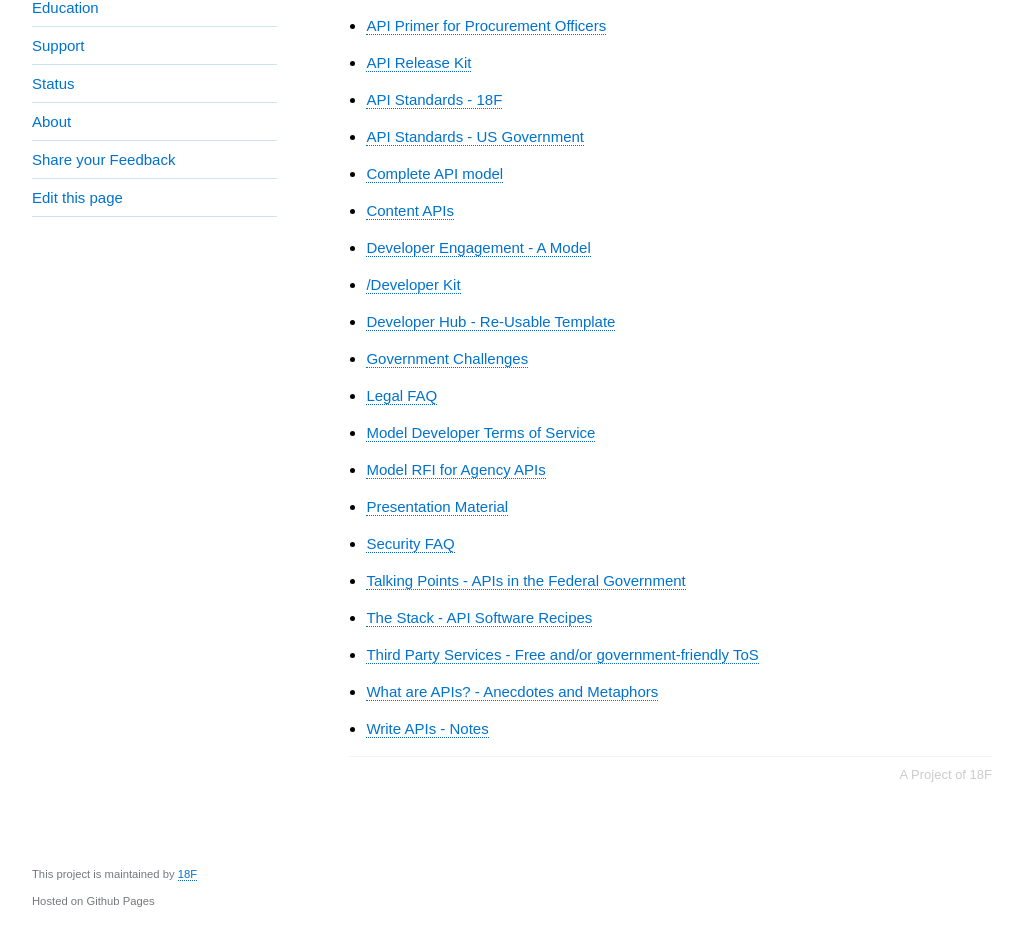
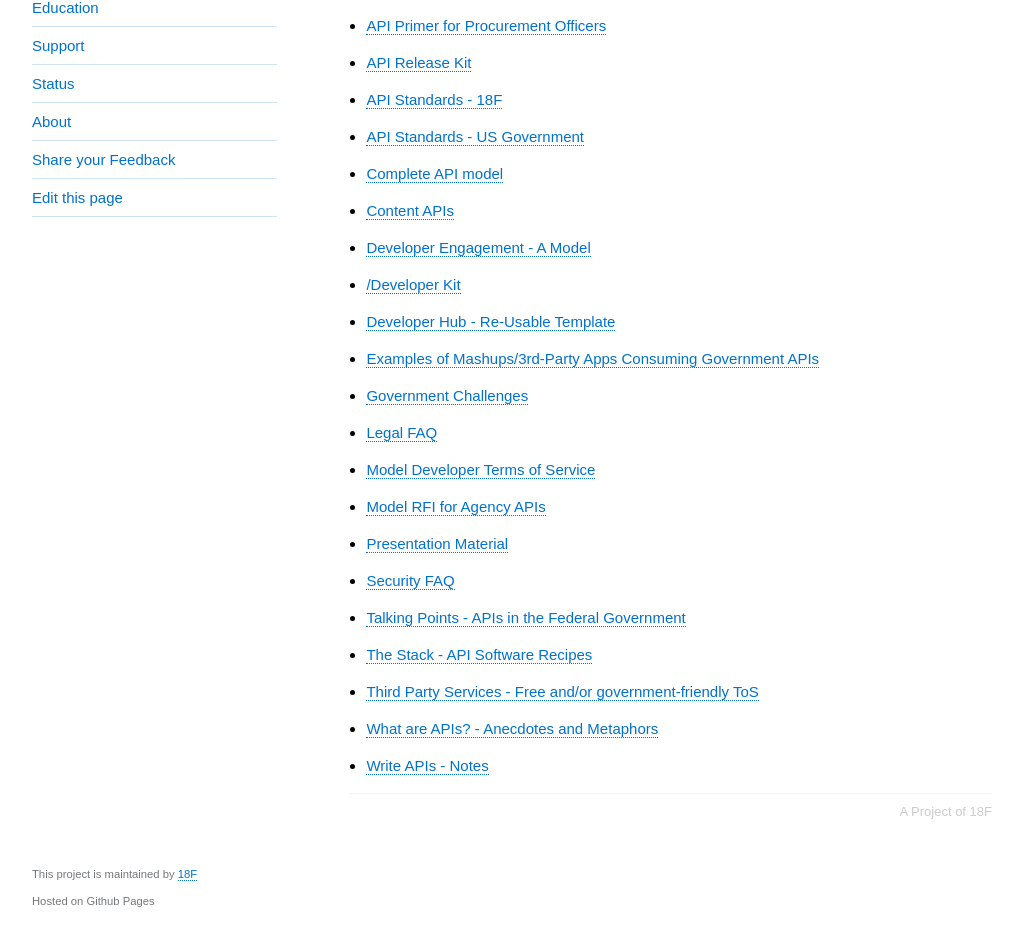
Before and after one commit to 18F/API-All-the-X, a Jekyll site: the page built from pages/resources.md, in a window 1280 px wide and 1277 px high. Shown: the part 336-1277 px from the top of the window, without its empty margins (128-1151 px from the left). Built offline with Jekyll 4.4.1, drawn with Linux system fonts in a browser that asks for light colours.

Commit message:
Update resources.md

```diff
--- a/_includes/resources.md
+++ b/_includes/resources.md
@@ -13,6 +13,7 @@
 * [Developer Engagement - A Model](http://18f.github.io/API-All-the-X/pages/developer_engagement-a_model)
 * [/Developer Kit](http://18f.github.io/API-All-the-X/pages/developer_hub_kit)
 * [Developer Hub - Re-Usable Template](https://github.com/gbinal/Developer-Hub-in-a-Box)
+* [Examples of Mashups/3rd-Party Apps Consuming Government APIs](http://18f.github.io/API-All-the-X/pages/examples_of_mashups)
 * [Government Challenges](http://18f.github.io/API-All-the-X/pages/government_challenges_with_apis)
 * [Legal FAQ](http://18f.github.io/API-All-the-X/pages/legal_FAQ)
 * [Model Developer Terms of Service](https://github.com/GSA/API-Resources/tree/master/developer_tos#readme)
```
